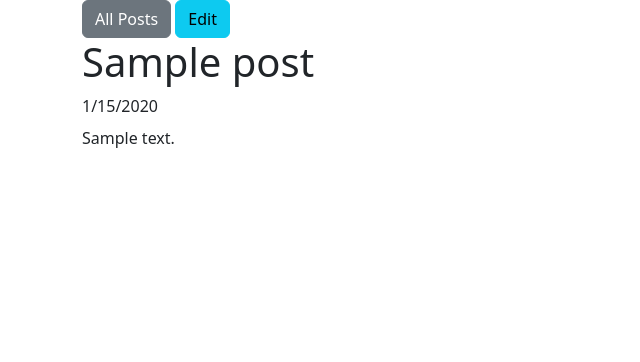
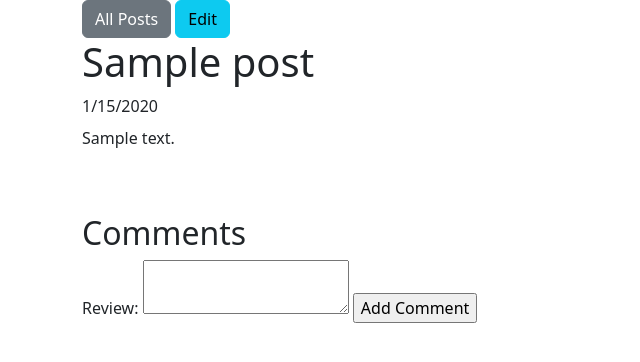
Before and after one commit to JRusso64/Forum, a Node server app: page /posts/600000000000000000000001 in a window 1280 px wide. Shown: the top 362 px of the page, without its empty margins (0-640 px from the left). Run offline with Node 20, Linux system fonts and the light colour scheme; a user stored in the database is signed in; tables that the repository leaves empty hold one stand-in row (values such as "Sample post"); some libraries are stand-ins or nearby versions.

Commit message:
added comments

```diff
--- a/app.js
+++ b/app.js
@@ -29,6 +29,7 @@ var User = require('./models/user')
 var indexRouter = require('./routes/index');
 var usersRouter = require('./routes/users');
 var postRouter = require('./routes/posts');
+var commentsRouter = require('./routes/comment');
 
 var app = express();
 
@@ -57,6 +58,7 @@ app.use(passport.session())
 
 app.use('/users', usersRouter);
 app.use('/posts', postRouter);
+
 
 
 app.get('/', checkAuthenticated, async function(req, res, next) {
--- a/routes/posts.js
+++ b/routes/posts.js
@@ -1,5 +1,6 @@
 var express = require('express');
 var Post = require('./../models/post')
+var Comments = require('./../models/comment')
 var router = express.Router();
 // var mongoose = require('mongoose');
 
@@ -68,8 +69,47 @@ router.put('/:id', checkAuthenticated, async (req, res) => {
     }
 
 
+})
 
 
+router.post('/:id/comments', checkAuthenticated, async (req, res) => {
+    let post = await Post.findById(req.params.id);
+    if(req.user.id == post.user){
+        res.json({"auth": "not authorized"})
+    }else{
+        try{
+            console.log(req.body.content)
+            let comment = new Comments({
+                content: req.body.content,
+                user: req.user
+            })
+            post.comments.push(comment)
+            post.save()
+            res.redirect(`/posts/${req.params.id}`);
+        }catch(e){
+            res.redirect('/')
+        }
+    }
+});
+
+router.post('/:id/:cid/comments/', async (req, res) => {
+
+    let post = await Post.findById(req.params.id);
+
+    var commentArray = post.comments;
+
+    console.log(req.user.id)
+    console.log(commentArray[0].user.toString())
+    for(var i = 0; i < commentArray.length; i++){
+        if(commentArray[i].id == req.params.cid && (req.user.id) === (commentArray[i].user.toString())){
+            commentArray.splice(i, 1);
+        }
+    }
+
+    post.update({comments: commentArray})
+    await post.save()
+
+    res.redirect(`/posts/${req.params.id}`);
 })
 
 function checkAuthenticated(req, res, next){
--- a/views/show.ejs
+++ b/views/show.ejs
@@ -16,5 +16,28 @@
         <p><%= post.description %></p>
     </div>
 
+    <div>
+        <br><br><h2>Comments</h2>
+        <form action="/posts/<%= post.id %>/comments" method=POST>
+        <label>Review:</label>
+        <textarea name="content"></textarea>
+        </select>
+        <input type="submit" value="Add Comment">
+        </form>
+    </div>
+
+    <% if (post.comments.length > 0) { %>
+
+    <% for(var i = 0; i < post.comments.length; i++) { %>
+        <div>
+            <form action="/posts/<%= post.id %>/<%= post.comments[i].id %>/comments" method=POST>
+                <p><%= post.comments[i].content %></p>
+                <% if(post.comments[i].user == user.id.toString()){ %>
+                <input type="submit" value="Delete">
+                <% } %>
+            </form>
+        </div>
+    <% } } %>
+
 </div>
 <%- include('./partials/footer') %>
```
Also changed, not shown: models/comment.js (added, +8 -0 lines), models/post.js (+11 -1 lines), routes/comment.js (added, +16 -0 lines).
